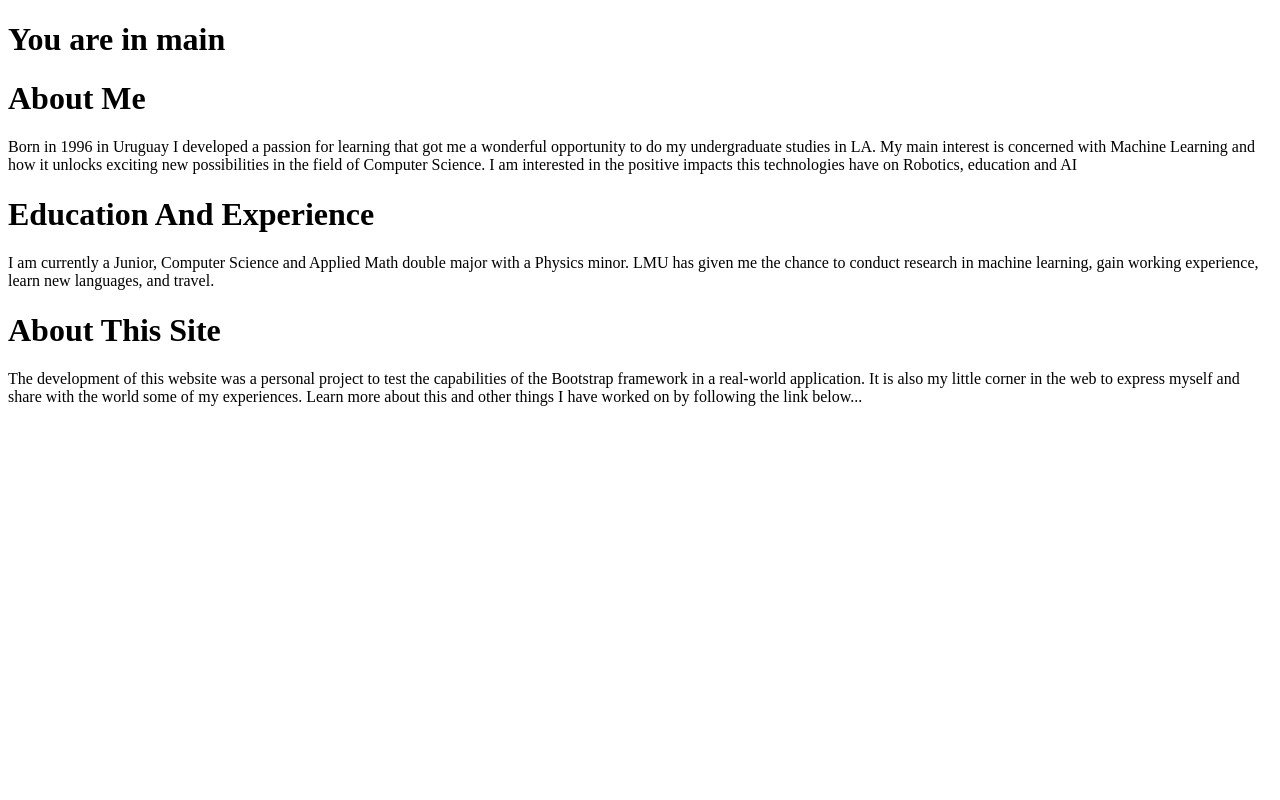
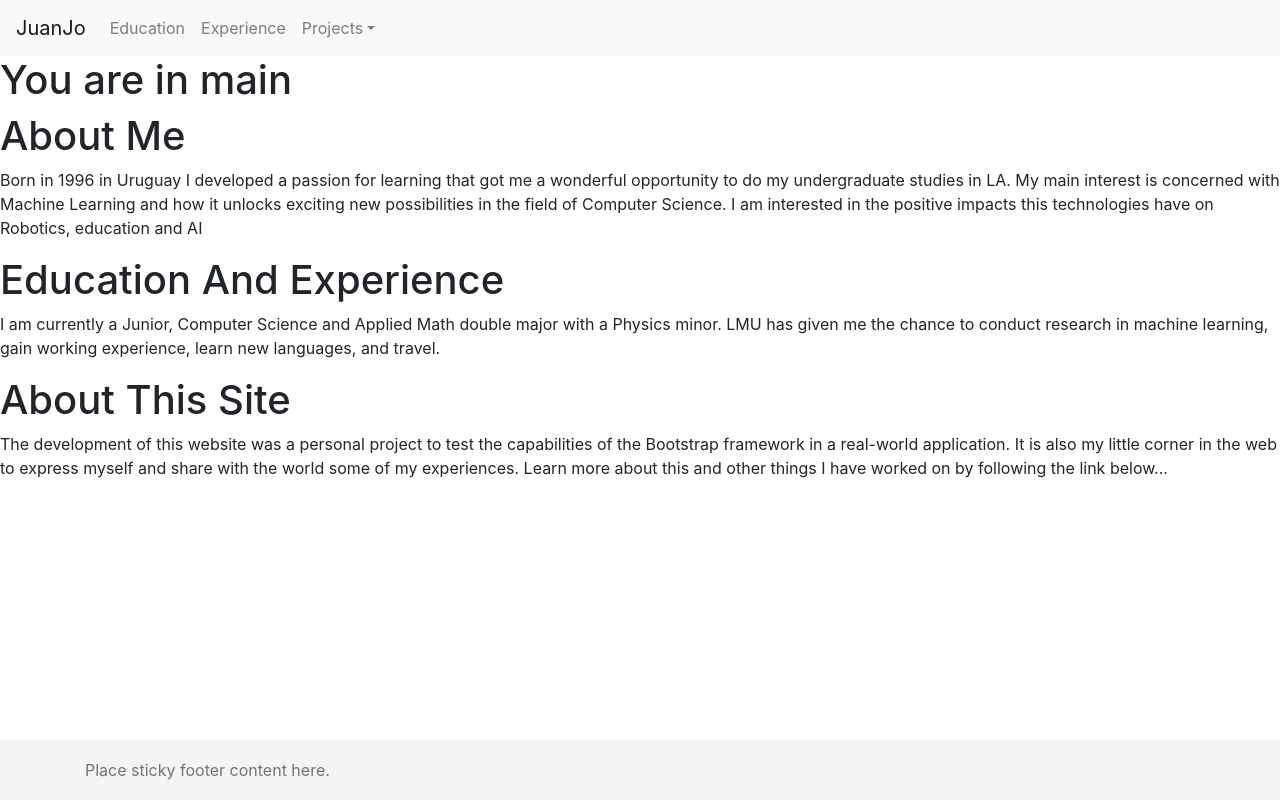
Before and after one commit to juanjoneri/Bazaar, a Django app: page / in a window 1280 px wide. Run offline with Django 3.2, Linux system fonts and the light colour scheme; data comes from the database, SQL or seed files in the repository; some libraries are stand-ins or nearby versions.

Commit message:
add static folder

```diff
--- /dev/null
+++ b/Django-Website/portfolio/static/portfolio/styles.css
@@ -0,0 +1,15 @@
+html {
+  position: relative;
+  min-height: 100%;
+}
+body {
+  margin-bottom: 60px; /* Margin bottom by footer height */
+}
+.footer {
+  position: absolute;
+  bottom: 0;
+  width: 100%;
+  height: 60px; /* Set the fixed height of the footer here */
+  line-height: 60px; /* Vertically center the text there */
+  background-color: #f5f5f5;
+}
--- a/Django-Website/portfolio/templates/portfolio/base.html
+++ b/Django-Website/portfolio/templates/portfolio/base.html
@@ -1,11 +1,62 @@
 <!DOCTYPE html>
-<html>
-    <head>
-        <title>JuanJo</title>
-    </head>
+<html lang="en">
 
-    <body>
-        {% block content %}
-        {% endblock %}
-    </body>
+<head>
+  <title>JuanJo</title>
+
+  <!-- Required meta tags -->
+  <meta charset="utf-8">
+  <meta name="viewport" content="width=device-width, initial-scale=1, shrink-to-fit=no">
+
+  <!-- Bootstrap CSS -->
+  <link rel="stylesheet" href="https://maxcdn.bootstrapcdn.com/bootstrap/4.0.0/css/bootstrap.min.css" integrity="sha384-Gn5384xqQ1aoWXA+058RXPxPg6fy4IWvTNh0E263XmFcJlSAwiGgFAW/dAiS6JXm" crossorigin="anonymous">
+
+  {% load static %}
+  <link rel="stylesheet" href="{% static 'portfolio/styles.css' %}" />
+
+</head>
+
+<body>
+  <nav class="navbar navbar-expand-lg navbar-light bg-light">
+    <a class="navbar-brand" href="#">JuanJo</a>
+    <button class="navbar-toggler" type="button" data-toggle="collapse" data-target="#navbarSupportedContent" aria-controls="navbarSupportedContent" aria-expanded="false" aria-label="Toggle navigation">
+  <span class="navbar-toggler-icon"></span>
+</button>
+
+    <div class="collapse navbar-collapse" id="navbarSupportedContent">
+      <ul class="navbar-nav mr-auto">
+        <li class="nav-item">
+          <a class="nav-link" href="#">Education</a>
+        </li>
+        <li class="nav-item">
+          <a class="nav-link" href="#">Experience</a>
+        </li>
+        <li class="nav-item dropdown">
+          <a class="nav-link dropdown-toggle" href="#" id="navbarDropdown" role="button" data-toggle="dropdown" aria-haspopup="true" aria-expanded="false">Projects</a>
+          <div class="dropdown-menu" aria-labelledby="navbarDropdown">
+            <a class="dropdown-item" href="#">Project1</a>
+            <a class="dropdown-item" href="#">Project2</a>
+            <div class="dropdown-divider"></div>
+            <a class="dropdown-item" href="#">Project3</a>
+          </div>
+        </li>
+      </ul>
+
+    </div>
+  </nav>
+
+  {% block content %} {% endblock %}
+
+  <footer class="footer">
+    <div class="container">
+      <span class="text-muted">Place sticky footer content here.</span>
+    </div>
+  </footer>
+
+  <!-- jQuery first, then Popper.js, then Bootstrap JS -->
+  <script src="https://code.jquery.com/jquery-3.2.1.slim.min.js" integrity="sha384-KJ3o2DKtIkvYIK3UENzmM7KCkRr/rE9/Qpg6aAZGJwFDMVNA/GpGFF93hXpG5KkN" crossorigin="anonymous"></script>
+  <script src="https://cdnjs.cloudflare.com/ajax/libs/popper.js/1.12.9/umd/popper.min.js" integrity="sha384-ApNbgh9B+Y1QKtv3Rn7W3mgPxhU9K/ScQsAP7hUibX39j7fakFPskvXusvfa0b4Q" crossorigin="anonymous"></script>
+  <script src="https://maxcdn.bootstrapcdn.com/bootstrap/4.0.0/js/bootstrap.min.js" integrity="sha384-JZR6Spejh4U02d8jOt6vLEHfe/JQGiRRSQQxSfFWpi1MquVdAyjUar5+76PVCmYl" crossorigin="anonymous"></script>
+</body>
+
 </html>
```
